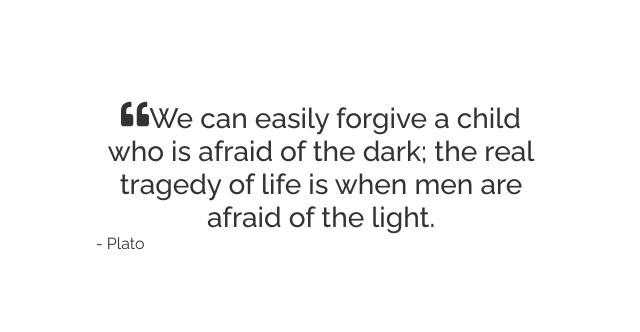
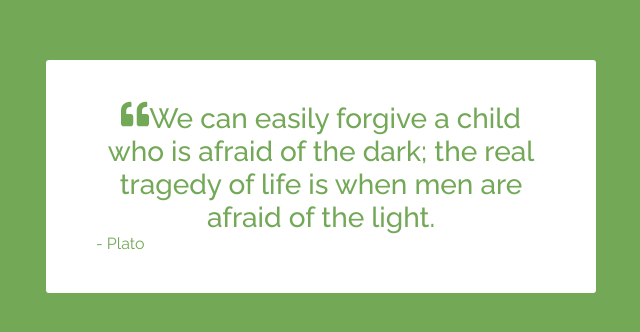
Before and after one commit to EliasMancaWysocki/Random-Quote-Machine, a React (Create React App) app: page / in a window 1280 px wide. Shown: the part 224-556 px from the top of the page, without its empty margins (319-959 px from the left). Built offline with nearby package versions, Linux system fonts and the light colour scheme.

Commit message:
Creando la animacion de cambio de color

```diff
--- a/src/App.js
+++ b/src/App.js
@@ -1,3 +1,4 @@
+import { getElementError } from '@testing-library/react';
 import './App.scss';
 import { Wrapper } from './components/Wrapper'
 
@@ -16,16 +17,11 @@ var colors = [
   '#73A857'
 ];
 
-function getColor() {
-  Math.floor(Math.random() * colors.length);
-}
-
-let color = getColor()
-
+let color = colors[Math.floor(Math.random() * colors.length)];
 
 function App() {
   return (
-    <div className='App' style={{backgroundColor: color}}>
+    <div className='App' style={{backgroundColor: color, color: color }}>
       <Wrapper />
     </div>
   );
--- a/src/App.scss
+++ b/src/App.scss
@@ -7,12 +7,23 @@
   vertical-align: baseline;
 }
 
+@keyframes degraded {
+  from {
+    opacity: 0;
+  }
+  to {
+    opacity: 1;
+  }
+}
+
 .App {
-  color: #333;
   font-family: 'Raleway', sans-serif;
   font-weight: 400;
   display: flex;
   justify-content: center;
   align-items: center;
   height: 100vh;
+  animation-duration: 1000;
+  animation-name: degraded;
+  animation-iteration-count: infinite;
 }
```
